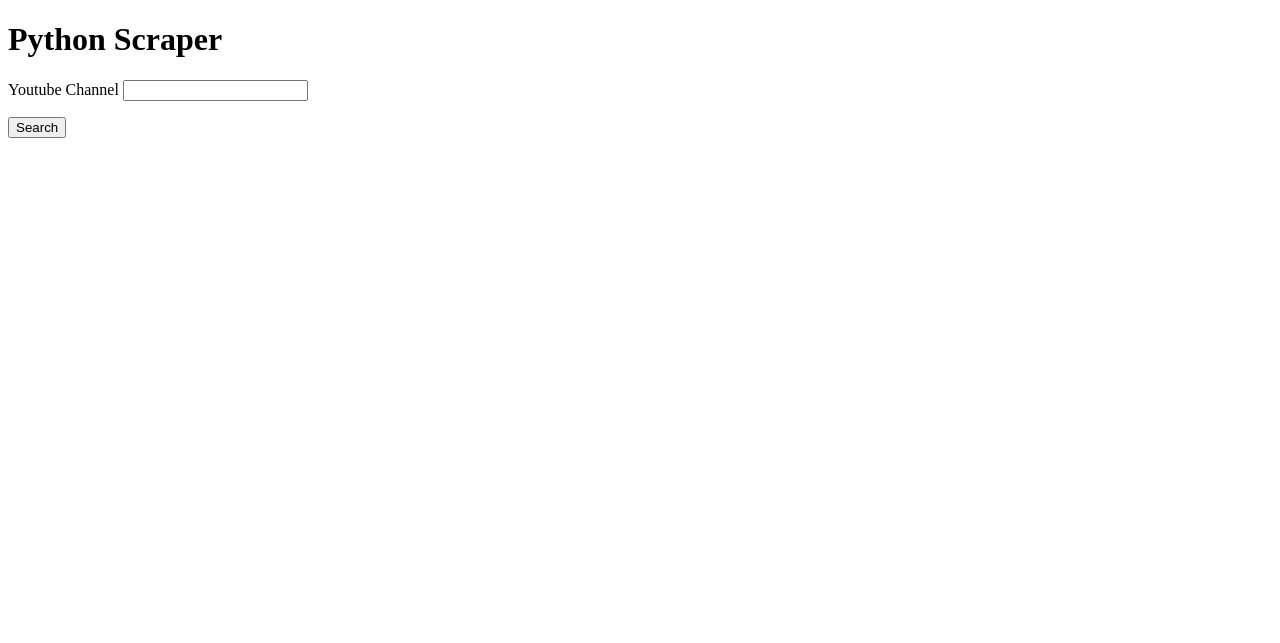
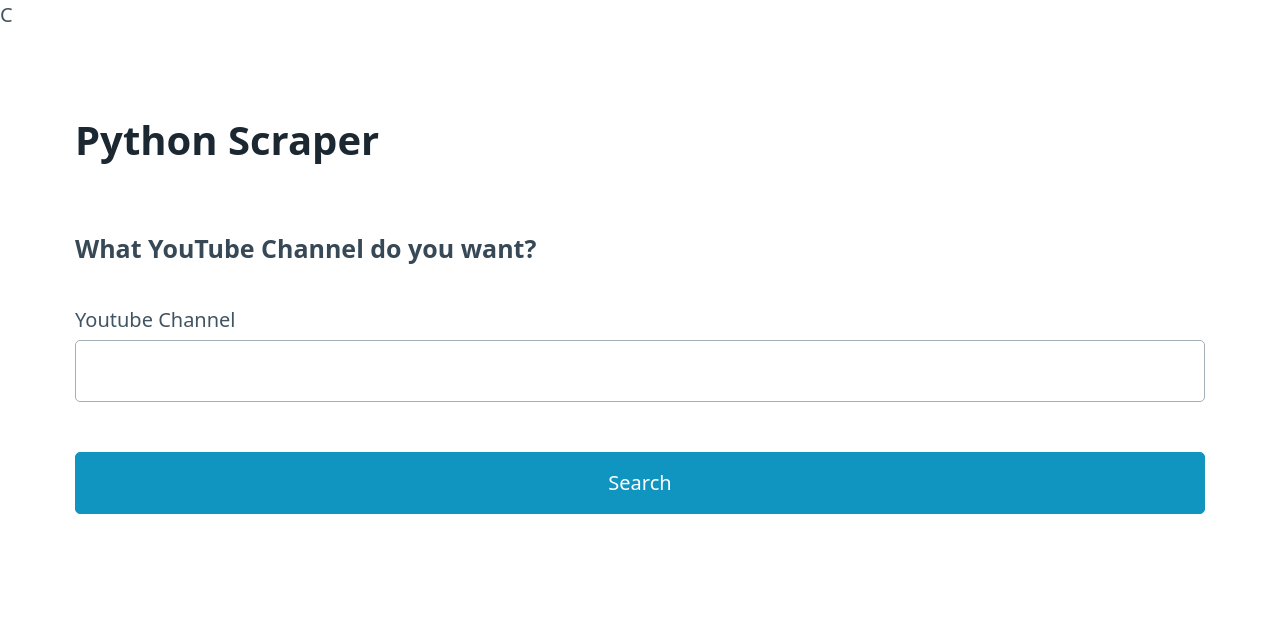
Before and after one commit to susylee/youtube_scraper_Python, a Flask app: page / in a window 1280 px wide. Shown: the top 643 px of the page. Run offline with Flask 2, Linux system fonts and the light colour scheme.

Commit message:
design changed

```diff
--- a/app/templates/index.html
+++ b/app/templates/index.html
@@ -1,15 +1,18 @@
 <!DOCTYPE html>
 <html lang="en">
 
-<head>
+<head>C
     <meta charset="UTF-8">
     <meta http-equiv="X-UA-Compatible" content="IE=edge">
     <meta name="viewport" content="width=device-width, initial-scale=1.0">
     <title>Document</title>
+    <link rel="stylesheet" href="https://unpkg.com/@picocss/pico@latest/css/pico.min.css">
 </head>
 
 <body>
+    <main class="container">
     <h1>Python Scraper</h1>
+    <h4>What YouTube Channel do you want?</h4>
     <!-- <form>
         <input type="text" placeholder="Search">
         <input type="button" value="search">
@@ -28,7 +31,7 @@
             {{form.submit()}}
         </p>
     </form>
-
+</main>
 </body>
 
 </html>
```
